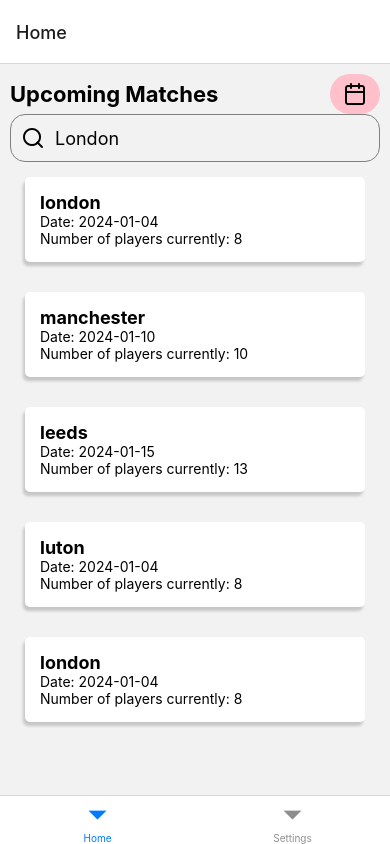
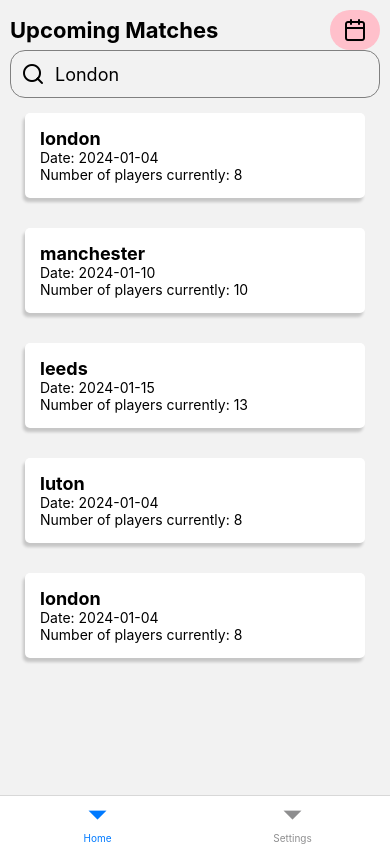
Before and after one commit to Musty-AND/footy-pals, a React Native app: screen /Home in a window 390 px wide. Built offline with nearby package versions, Linux system fonts and the light colour scheme.

Commit message:
remove tab heading and add safe area and update filtering

```diff
--- a/src/components/Tabs.tsx
+++ b/src/components/Tabs.tsx
@@ -3,16 +3,19 @@ import { createBottomTabNavigator } from "@react-navigation/bottom-tabs";
 import HomeScreen from "../screens/homeScreen";
 import SettingsScreen from "../screens/settingsScreen";
 import { NavigationContainer } from "@react-navigation/native";
+import { SafeAreaView } from "react-native";
 
 const Tab = createBottomTabNavigator();
 
 const Tabs = () => {
   return (
     <NavigationContainer>
-      <Tab.Navigator>
-        <Tab.Screen name="Home" component={HomeScreen} />
-        <Tab.Screen name="Settings" component={SettingsScreen} />
-      </Tab.Navigator>
+      <SafeAreaView style={{ flex: 1 }}>
+        <Tab.Navigator screenOptions={{ headerShown: false }}>
+          <Tab.Screen name="Home" component={HomeScreen} />
+          <Tab.Screen name="Settings" component={SettingsScreen} />
+        </Tab.Navigator>
+      </SafeAreaView>
     </NavigationContainer>
   );
 };
--- a/src/screens/homeScreen.tsx
+++ b/src/screens/homeScreen.tsx
@@ -18,13 +18,15 @@ const HomeScreen = () => {
   const filteredMatches = useMemo(() => {
     return matches.filter((match) => {
       if (location && date)
-        match.location.toLowerCase().includes(location.toLowerCase()) &&
-          match.date === dayjs(date).format("YYYY-MM-DD");
+        return (
+          match.location.toLowerCase().includes(location.toLowerCase()) &&
+          match.date === dayjs(date).format("YYYY-MM-DD")
+        );
 
       if (location)
-        match.location.toLowerCase().includes(location.toLowerCase());
+        return match.location.toLowerCase().includes(location.toLowerCase());
 
-      if (date) match.date === dayjs(date).format("YYYY-MM-DD");
+      if (date) return match.date === dayjs(date).format("YYYY-MM-DD");
 
       return true;
     });
```
